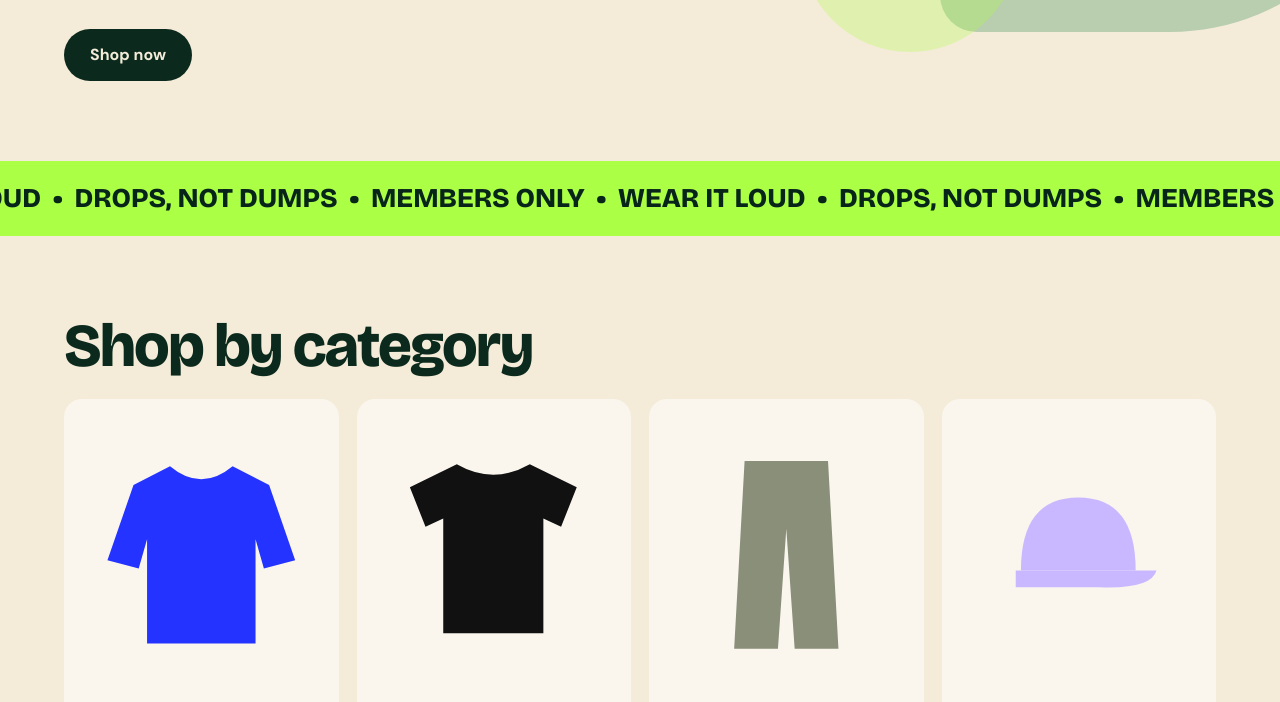
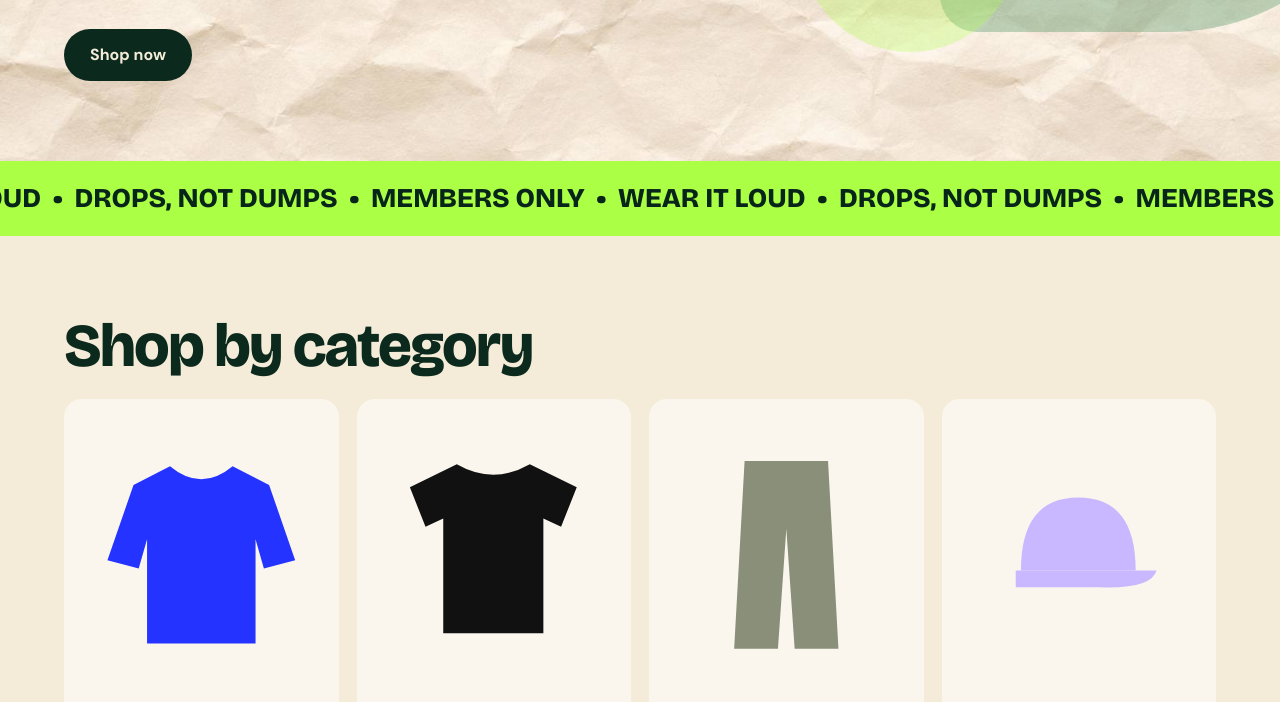
Before and after one commit to sankar122234/cultdrip, a plain HTML site: page index.html in a window 1280 px wide. Shown: the part 575-1277 px from the top of the page. Drawn offline with nearby package versions, Linux system fonts and the light colour scheme.

Commit message:
Update style.css

```diff
--- a/style.css
+++ b/style.css
@@ -102,7 +102,7 @@ input[type=color]{padding:3px;height:42px;cursor:pointer}
 /* ===== Cream crumpled-paper theme (all public pages; admin stays green) ===== */
 html{background:#f4ecd9}
 body:not(.adm){--text:#0b2a1d;--muted:#47594e;--card:rgba(255,252,243,.72);--line:rgba(11,42,29,.2);background:transparent;color:#0b2a1d}
-body:not(.adm)::before{content:"";position:fixed;inset:0;z-index:-1;background:url(images/paper.jpg) center/cover no-repeat,#f4ecd9}
+body:not(.adm)::before{content:"";position:fixed;inset:0;z-index:-1;background:url(paper.jpg) center/cover no-repeat,#f4ecd9}
 body:not(.adm) :focus-visible{outline-color:#227d47}
 body:not(.adm) header.top{background:rgba(244,236,217,.9)}
 body:not(.adm) .links a:hover,body:not(.adm) .links a.on,body:not(.adm) .crumbs a:hover{color:#227d47}
```
